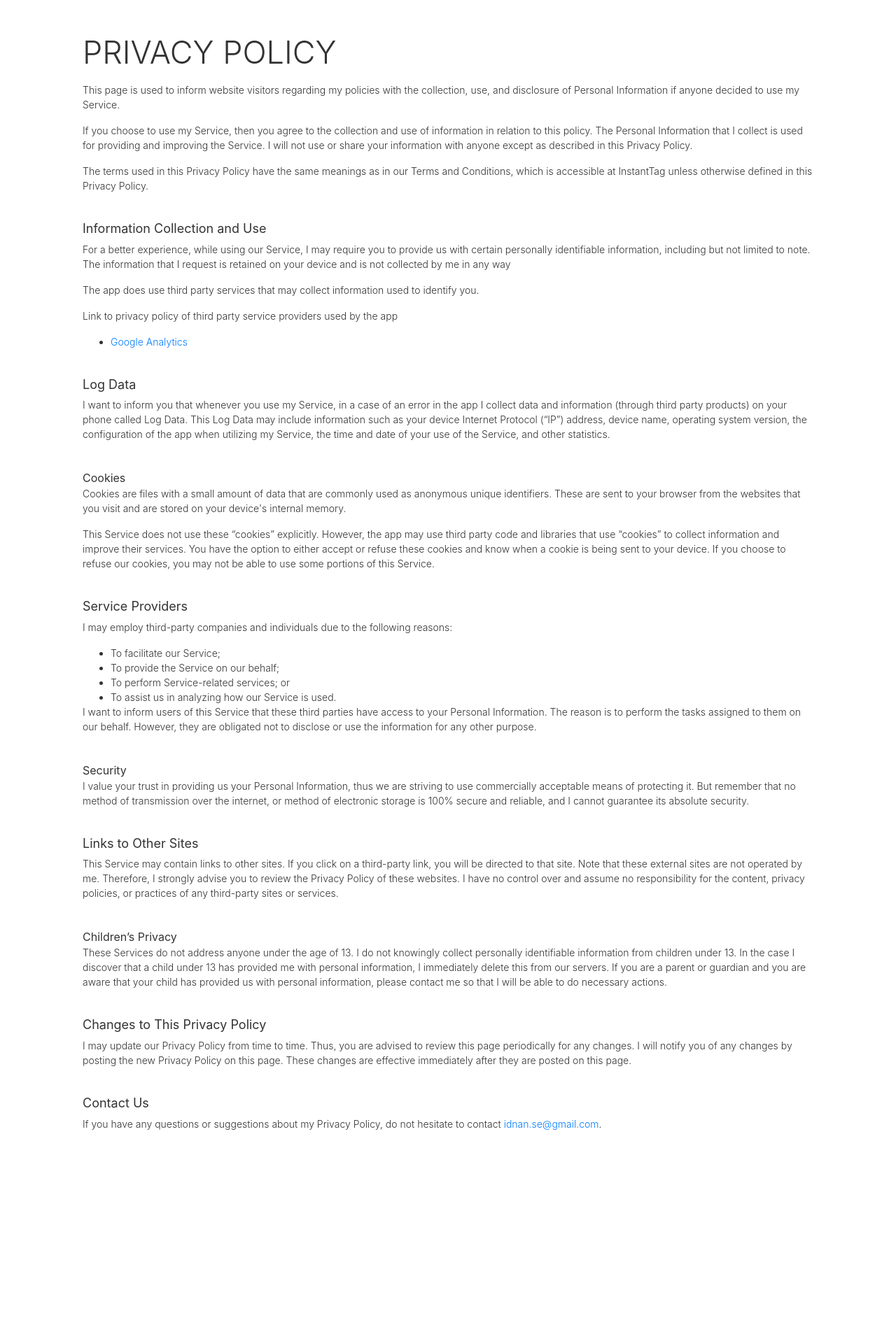
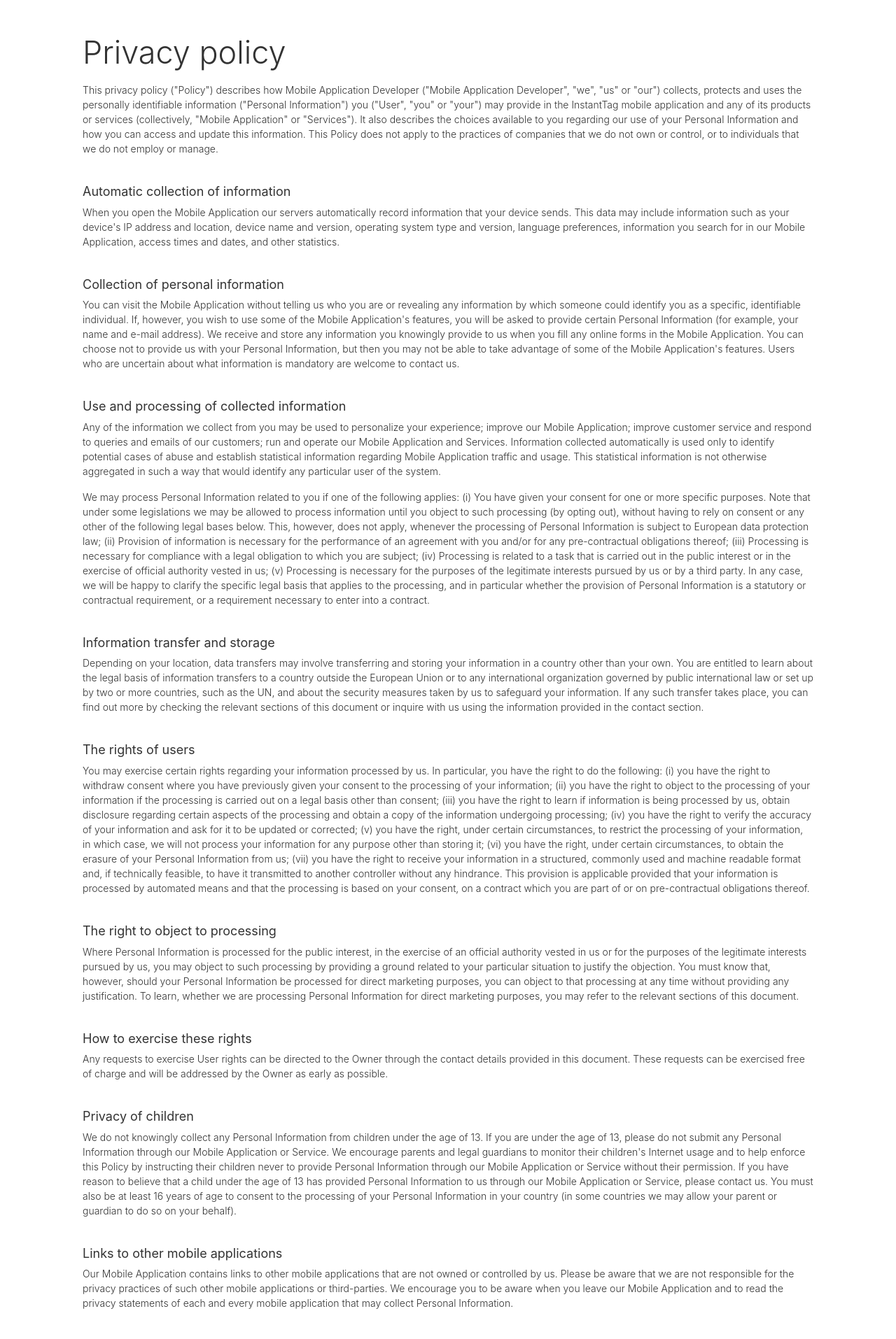
Before and after one commit to Idnan/instanttag, a Jekyll site: the page built from privacy-policy.html, in a window 1280 px wide. Shown: the top 1914 px of the page at 70% size. Built offline with Jekyll 4.4.1, drawn with Linux system fonts in a browser that asks for light colours; before the commit the page ends 1681 px from its top, so only the background shows below that; some of the changed text lies outside the part shown.

Commit message:
added terms and privacy policy

```diff
--- a/assets/css/main.scss
+++ b/assets/css/main.scss
@@ -112,7 +112,7 @@
   }
 }
 
-#privacy {
+#privacy, #terms {
   ul {
     margin-bottom: 0;
 
--- a/privacy-policy.html
+++ b/privacy-policy.html
@@ -1,67 +1,76 @@
 ---
 layout: default
 ---
-<style>body {background: none !important;}</style>
+<style>body {
+    background: none !important;
+}</style>
 <div class='container d-flex flex-column p-5' id='privacy'>
     <div>
-        <h2>PRIVACY POLICY</h2>
-        <p>This page is used to inform website visitors regarding my policies with the collection, use, and disclosure of Personal Information if anyone decided to use my Service.
-        </p>
-        <p>If you choose to use my Service, then you agree to the collection and use of information in relation to this policy. The Personal Information that I collect is used for providing and improving the Service. I will not use or share your information with anyone except as described in this Privacy Policy.
-        </p>
-        <p>The terms used in this Privacy Policy have the same meanings as in our Terms and Conditions, which is accessible at InstantTag unless otherwise defined in this Privacy Policy.
-        </p>
-        <h3>Information Collection and Use</h3>
-        <p>For a better experience, while using our Service, I may require you to provide us with certain personally identifiable information, including but not limited to note. The information that I request is retained on your device and is not collected by me in any way
-        </p>
-        <p>The app does use third party services that may collect information used to identify you.</p>
-        <div>
-            <p>Link to privacy policy of third party service providers used by the app</p>
-            <ul>
-                <li><a href='https://www.google.com/policies/privacy/' target='_blank'>Google Analytics</a></li>
-            </ul>
-        </div>
-        <h3>Log Data</h3>
-        <p> I want to inform you that whenever you use my Service, in a case of an error in the app I collect data and information (through third party products) on your phone called Log Data. This Log Data may include information such as your device Internet Protocol (“IP”) address, device name, operating system version, the
-            configuration of the
-            app when utilizing my Service, the time and date of your use of the Service, and other statistics.
-        </p>
-        <h3></h3>Cookies</h3>
-        <p>Cookies are files with a small amount of data that are commonly used as anonymous unique identifiers. These are sent to your browser from the websites that you visit and are stored on your device's internal memory.
-        </p>
-        <p>This Service does not use these “cookies” explicitly. However, the app may use third party code and libraries that use “cookies” to collect information and improve their services. You have the option to either accept or refuse these cookies and know when a cookie is being sent to your device. If you choose to refuse our
-            cookies, you
-            may not be able to use some portions of this Service.
-        </p>
-        <h3>Service Providers</h3>
-        <p> I may employ third-party companies and individuals due to the following reasons:</p>
-        <ul>
-            <li>To facilitate our Service;</li>
-            <li>To provide the Service on our behalf;</li>
-            <li>To perform Service-related services; or</li>
-            <li>To assist us in analyzing how our Service is used.</li>
-        </ul>
-        <p> I want to inform users of this Service that these third parties have access to your Personal Information. The reason is to perform the tasks assigned to them on our behalf. However, they are obligated not to disclose or use the information for any other purpose.
-        </p>
-        <h3></h3>Security</h3>
-        <p> I value your trust in providing us your Personal Information, thus we are striving to use commercially acceptable means of protecting it. But remember that no method of transmission over the internet, or method of electronic storage is 100% secure and reliable, and I cannot guarantee its absolute security.
-        </p>
-        <h3>Links to Other Sites</h3>
-        <p>This Service may contain links to other sites. If you click on a third-party link, you will be directed to that site. Note that these external sites are not operated by me. Therefore, I strongly advise you to review the Privacy Policy of these websites. I have no control over and assume no responsibility for the content,
-            privacy
-            policies, or practices of any third-party sites or services.
-        </p>
-        <h3></h3>Children’s Privacy</h3>
-        <p>These Services do not address anyone under the age of 13. I do not knowingly collect personally identifiable information from children under 13. In the case I discover that a child under 13 has provided me with personal information, I immediately delete this from our servers. If you are a parent or guardian and you are aware
-            that your
-            child has provided us with personal information, please contact me so that I will be able to do necessary actions.
-        </p>
-        <h3>Changes to This Privacy Policy</h3>
-        <p> I may update our Privacy Policy from time to time. Thus, you are advised to review this page periodically for any changes. I will notify you of any changes by posting the new Privacy Policy on this page. These changes are effective immediately after they are posted on this page.
-        </p>
-        <h3>Contact Us</h3>
-        <p>If you have any questions or suggestions about my Privacy Policy, do not hesitate to contact
-            <a href='mailto:idnan.se@gmail.com'>idnan.se@gmail.com</a>.
-        </p>
+        <h2>Privacy policy</h2>
+        <p>This privacy policy ("Policy") describes how Mobile Application Developer ("Mobile Application Developer", "we", "us" or "our") collects, protects and uses the personally identifiable information ("Personal Information") you ("User", "you" or "your") may provide in the InstantTag mobile application and any of its products or
+            services (collectively, "Mobile Application" or "Services"). It also describes the choices available to you regarding our use of your Personal Information and how you can access and update this information. This Policy does not apply to the practices of companies that we do not own or control, or to individuals that we do not
+            employ or manage.</p>
+
+        <h3>Automatic collection of information</h3>
+        <p>When you open the Mobile Application our servers automatically record information that your device sends. This data may include information such as your device's IP address and location, device name and version, operating system type and version, language preferences, information you search for in our Mobile Application, access
+            times and dates, and other statistics.</p>
+
+        <h3>Collection of personal information</h3>
+        <p>You can visit the Mobile Application without telling us who you are or revealing any information by which someone could identify you as a specific, identifiable individual. If, however, you wish to use some of the Mobile Application's features, you will be asked to provide certain Personal Information (for example, your name
+            and e-mail address). We receive and store any information you knowingly provide to us when you fill any online forms in the Mobile Application. You can choose not to provide us with your Personal Information, but then you may not be able to take advantage of some of the Mobile Application's features. Users who are uncertain
+            about what information is mandatory are welcome to contact us.</p>
+
+        <h3>Use and processing of collected information</h3>
+        <p>Any of the information we collect from you may be used to personalize your experience; improve our Mobile Application; improve customer service and respond to queries and emails of our customers; run and operate our Mobile Application and Services. Information collected automatically is used only to identify potential cases of
+            abuse and establish statistical information regarding Mobile Application traffic and usage. This statistical information is not otherwise aggregated in such a way that would identify any particular user of the system.</p>
+        <p>We may process Personal Information related to you if one of the following applies: (i) You have given your consent for one or more specific purposes. Note that under some legislations we may be allowed to process information until you object to such processing (by opting out), without having to rely on consent or any other of
+            the following legal bases below. This, however, does not apply, whenever the processing of Personal Information is subject to European data protection law; (ii) Provision of information is necessary for the performance of an agreement with you and/or for any pre-contractual obligations thereof; (iii) Processing is necessary
+            for compliance with a legal obligation to which you are subject; (iv) Processing is related to a task that is carried out in the public interest or in the exercise of official authority vested in us; (v) Processing is necessary for the purposes of the legitimate interests pursued by us or by a third party. In any case, we will
+            be happy to clarify the specific legal basis that applies to the processing, and in particular whether the provision of Personal Information is a statutory or contractual requirement, or a requirement necessary to enter into a contract.</p>
+
+        <h3>Information transfer and storage</h3>
+        <p>Depending on your location, data transfers may involve transferring and storing your information in a country other than your own. You are entitled to learn about the legal basis of information transfers to a country outside the European Union or to any international organization governed by public international law or set up
+            by two or more countries, such as the UN, and about the security measures taken by us to safeguard your information. If any such transfer takes place, you can find out more by checking the relevant sections of this document or inquire with us using the information provided in the contact section.</p>
+
+        <h3>The rights of users</h3>
+        <p>You may exercise certain rights regarding your information processed by us. In particular, you have the right to do the following: (i) you have the right to withdraw consent where you have previously given your consent to the processing of your information; (ii) you have the right to object to the processing of your information
+            if the processing is carried out on a legal basis other than consent; (iii) you have the right to learn if information is being processed by us, obtain disclosure regarding certain aspects of the processing and obtain a copy of the information undergoing processing; (iv) you have the right to verify the accuracy of your
+            information and ask for it to be updated or corrected; (v) you have the right, under certain circumstances, to restrict the processing of your information, in which case, we will not process your information for any purpose other than storing it; (vi) you have the right, under certain circumstances, to obtain the erasure of
+            your Personal Information from us; (vii) you have the right to receive your information in a structured, commonly used and machine readable format and, if technically feasible, to have it transmitted to another controller without any hindrance. This provision is applicable provided that your information is processed by
+            automated means and that the processing is based on your consent, on a contract which you are part of or on pre-contractual obligations thereof.</p>
+
+        <h3>The right to object to processing</h3>
+        <p>Where Personal Information is processed for the public interest, in the exercise of an official authority vested in us or for the purposes of the legitimate interests pursued by us, you may object to such processing by providing a ground related to your particular situation to justify the objection. You must know that, however,
+            should your Personal Information be processed for direct marketing purposes, you can object to that processing at any time without providing any justification. To learn, whether we are processing Personal Information for direct marketing purposes, you may refer to the relevant sections of this document.</p>
+
+        <h3>How to exercise these rights</h3>
+        <p>Any requests to exercise User rights can be directed to the Owner through the contact details provided in this document. These requests can be exercised free of charge and will be addressed by the Owner as early as possible.</p>
+
+        <h3>Privacy of children</h3>
+        <p>We do not knowingly collect any Personal Information from children under the age of 13. If you are under the age of 13, please do not submit any Personal Information through our Mobile Application or Service. We encourage parents and legal guardians to monitor their children's Internet usage and to help enforce this Policy by
+            instructing their children never to provide Personal Information through our Mobile Application or Service without their permission. If you have reason to believe that a child under the age of 13 has provided Personal Information to us through our Mobile Application or Service, please contact us. You must also be at least 16
+            years of age to consent to the processing of your Personal Information in your country (in some countries we may allow your parent or guardian to do so on your behalf).</p>
+
+        <h3>Links to other mobile applications</h3>
+        <p>Our Mobile Application contains links to other mobile applications that are not owned or controlled by us. Please be aware that we are not responsible for the privacy practices of such other mobile applications or third-parties. We encourage you to be aware when you leave our Mobile Application and to read the privacy
+            statements of each and every mobile application that may collect Personal Information.</p>
+
+        <h3>Information security</h3>
+        <p>We secure information you provide on computer servers in a controlled, secure environment, protected from unauthorized access, use, or disclosure. We maintain reasonable administrative, technical, and physical safeguards in an effort to protect against unauthorized access, use, modification, and disclosure of Personal
+            Information in its control and custody. However, no data transmission over the Internet or wireless network can be guaranteed. Therefore, while we strive to protect your Personal Information, you acknowledge that (i) there are security and privacy limitations of the Internet which are beyond our control; (ii) the security,
+            integrity, and privacy of any and all information and data exchanged between you and our Mobile Application cannot be guaranteed; and (iii) any such information and data may be viewed or tampered with in transit by a third-party, despite best efforts.</p>
+
+        <h3>Changes and amendments</h3>
+        <p>We may update this Privacy Policy from time to time in our discretion and will notify you of any material changes to the way in which we treat Personal Information. When changes are made, we will post a notification in our Mobile Application. We may also provide notice to you in other ways in our discretion, such as through
+            contact information you have provided. Any updated version of this Privacy Policy will be effective immediately upon the posting of the revised Privacy Policy unless otherwise specified. Your continued use of the Mobile Application or Services after the effective date of the revised Privacy Policy (or such other act specified
+            at that time) will constitute your consent to those changes. However, we will not, without your consent, use your Personal Data in a manner materially different than what was stated at the time your Personal Data was collected. Policy was created with WebsitePolicies.</p>
+
+        <h3>Acceptance of this policy</h3>
+        <p>You acknowledge that you have read this Policy and agree to all its terms and conditions. By using the Mobile Application or its Services you agree to be bound by this Policy. If you do not agree to abide by the terms of this Policy, you are not authorized to use or access the Mobile Application and its Services.</p>
+
+        <h3>Contacting us</h3>
+        <p>If you have any questions about this Policy, please contact us.</p>
+
+        <p>This document was last updated on January 8, 2020</p>
     </div>
 </div>
```
Also changed, not shown: terms-and-conditions.html (added, +29 -0 lines).
